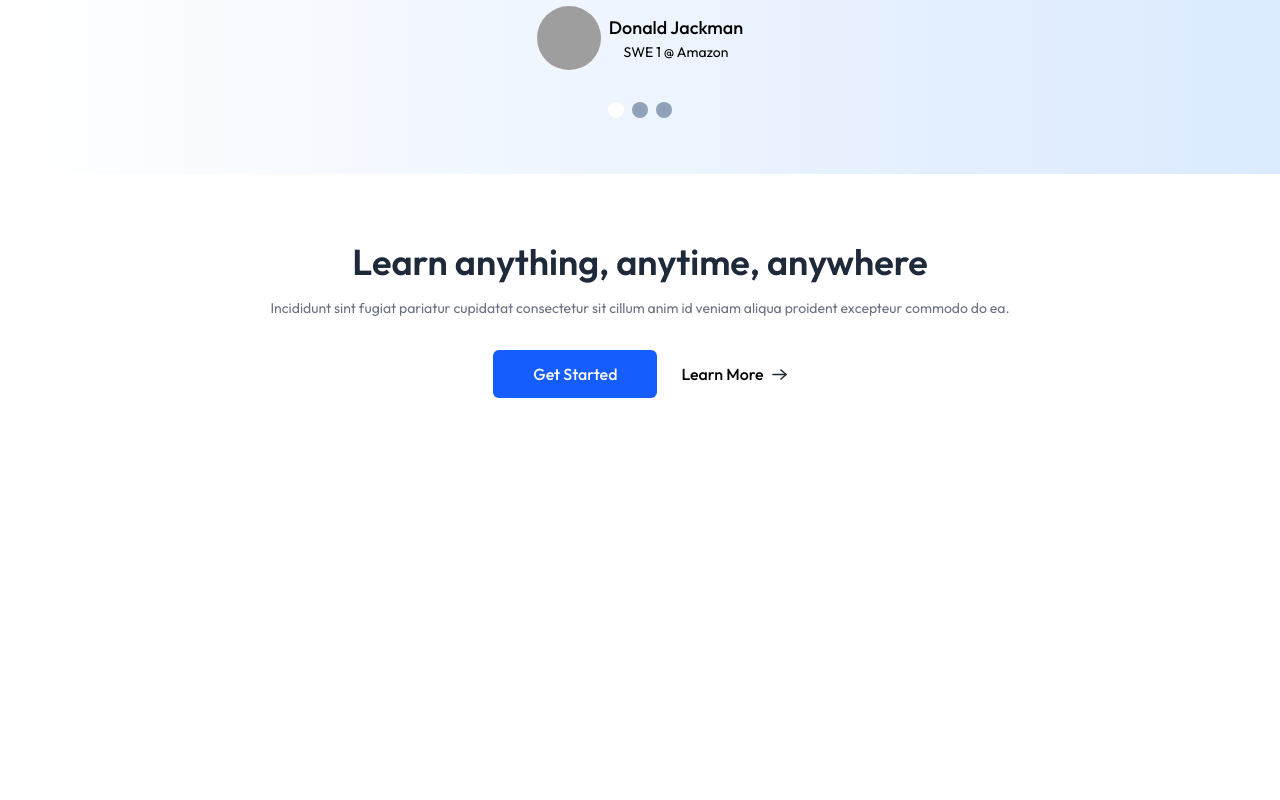
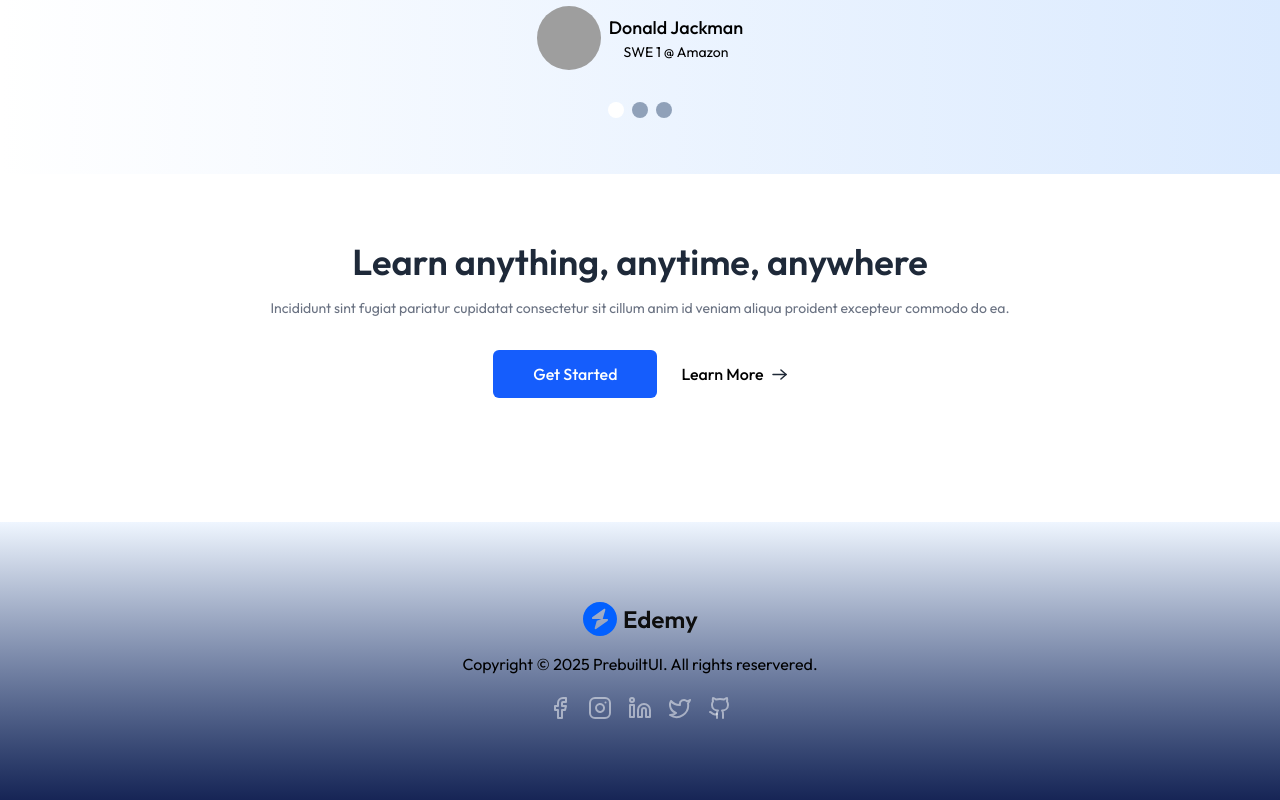
Before and after one commit to biswaslohani123/Learning-Management-System, a React (Vite) app in the folder frontend/: page / in a window 1280 px wide. Shown: the part 1538-2338 px from the top of the page. Before the commit the page ends 2032 px from the top, so only its background shows below. Built offline with nearby package versions, Linux system fonts and the light colour scheme; no server answers; grey boxes are pictures that could not be loaded; a web font is replaced by a local one.

Commit message:
complete footer

```diff
--- a/frontend/src/components/Students/Footer.jsx
+++ b/frontend/src/components/Students/Footer.jsx
@@ -1,10 +1,41 @@
 import React from 'react'
+import { assets } from '../../assets/assets'
 
 const Footer = () => {
   return (
-    <div>
-
-    </div>
+      <footer className="flex flex-col items-center justify-center w-full py-20 bg-gradient-to-b from-blue-50 to-blue-950 text-white/70">
+                <img src={assets.logo} alt="" />
+                <p className="mt-4 text-center text-black">Copyright © 2025 <a href="https://prebuiltui.com">PrebuiltUI</a>. All rights reservered.</p>
+                <div className="flex items-center gap-4 mt-5">
+                    <a href="#" className="hover:-translate-y-0.5 transition-all duration-300">
+                        <svg width="24" height="24" viewBox="0 0 24 24" fill="none" xmlns="http://www.w3.org/2000/svg">
+                            <path d="M18 2h-3a5 5 0 0 0-5 5v3H7v4h3v8h4v-8h3l1-4h-4V7a1 1 0 0 1 1-1h3z" stroke="#fff" strokeOpacity=".5" strokeWidth="2" strokeLinecap="round" strokeLinejoin="round" />
+                        </svg>
+                    </a>
+                    <a href="#" className="hover:-translate-y-0.5 transition-all duration-300">
+                        <svg width="24" height="24" viewBox="0 0 24 24" fill="none" xmlns="http://www.w3.org/2000/svg">
+                            <path d="M17 2H7a5 5 0 0 0-5 5v10a5 5 0 0 0 5 5h10a5 5 0 0 0 5-5V7a5 5 0 0 0-5-5" stroke="#fff" strokeOpacity=".5" strokeWidth="2" strokeLinecap="round" strokeLinejoin="round" />
+                            <path d="M16 11.37a4 4 0 1 1-7.914 1.173A4 4 0 0 1 16 11.37m1.5-4.87h.01" stroke="#fff" strokeOpacity=".5" strokeWidth="2" strokeLinecap="round" strokeLinejoin="round" />
+                        </svg>
+                    </a>
+                    <a href="#" className="hover:-translate-y-0.5 transition-all duration-300">
+                        <svg width="24" height="24" viewBox="0 0 24 24" fill="none" xmlns="http://www.w3.org/2000/svg">
+                            <path d="M16 8a6 6 0 0 1 6 6v7h-4v-7a2 2 0 0 0-4 0v7h-4v-7a6 6 0 0 1 6-6M6 9H2v12h4zM4 6a2 2 0 1 0 0-4 2 2 0 0 0 0 4" stroke="#fff" strokeOpacity=".5" strokeWidth="2" strokeLinecap="round" strokeLinejoin="round" />
+                        </svg>
+                    </a>
+                    <a href="#" className="hover:-translate-y-0.5 transition-all duration-300">
+                        <svg width="24" height="24" viewBox="0 0 24 24" fill="none" xmlns="http://www.w3.org/2000/svg">
+                            <path d="M22 4s-.7 2.1-2 3.4c1.6 10-9.4 17.3-18 11.6 2.2.1 4.4-.6 6-2C3 15.5.5 9.6 3 5c2.2 2.6 5.6 4.1 9 4-.9-4.2 4-6.6 7-3.8 1.1 0 3-1.2 3-1.2" stroke="#fff" strokeOpacity=".5" strokeWidth="2" strokeLinecap="round" strokeLinejoin="round" />
+                        </svg>
+                    </a>
+                    <a href="#" className="hover:-translate-y-0.5 transition-all duration-300">
+                        <svg width="24" height="24" viewBox="0 0 24 24" fill="none" xmlns="http://www.w3.org/2000/svg">
+                            <path d="M15 22v-4a4.8 4.8 0 0 0-1-3.5c3 0 6-2 6-5.5.08-1.25-.27-2.48-1-3.5.28-1.15.28-2.35 0-3.5 0 0-1 0-3 1.5-2.64-.5-5.36-.5-8 0C6 2 5 2 5 2c-.3 1.15-.3 2.35 0 3.5A5.4 5.4 0 0 0 4 9c0 3.5 3 5.5 6 5.5-.39.49-.68 1.05-.85 1.65S8.93 17.38 9 18v4" stroke="#fff" strokeOpacity=".5" strokeWidth="2" strokeLinecap="round" strokeLinejoin="round" />
+                            <path d="M9 18c-4.51 2-5-2-7-2" stroke="#fff" strokeOpacity=".5" strokeWidth="2" strokeLinecap="round" strokeLinejoin="round" />
+                        </svg>
+                    </a>
+                </div>
+            </footer>
   )
 }
 
--- a/frontend/src/pages/Student/Home.jsx
+++ b/frontend/src/pages/Student/Home.jsx
@@ -3,6 +3,7 @@
 import CoursesSection from '../../components/Students/CoursesSection'
 import Testomonial from '../../components/Students/Testomonial'
 import CallToAction from '../../components/Students/CallToAction'
+import Footer from '../../components/Students/Footer'
 
 
 
@@ -13,6 +14,7 @@
       <CoursesSection/>
       <Testomonial/>
       <CallToAction/>
+      <Footer/>
 
     </div>
   )
```
